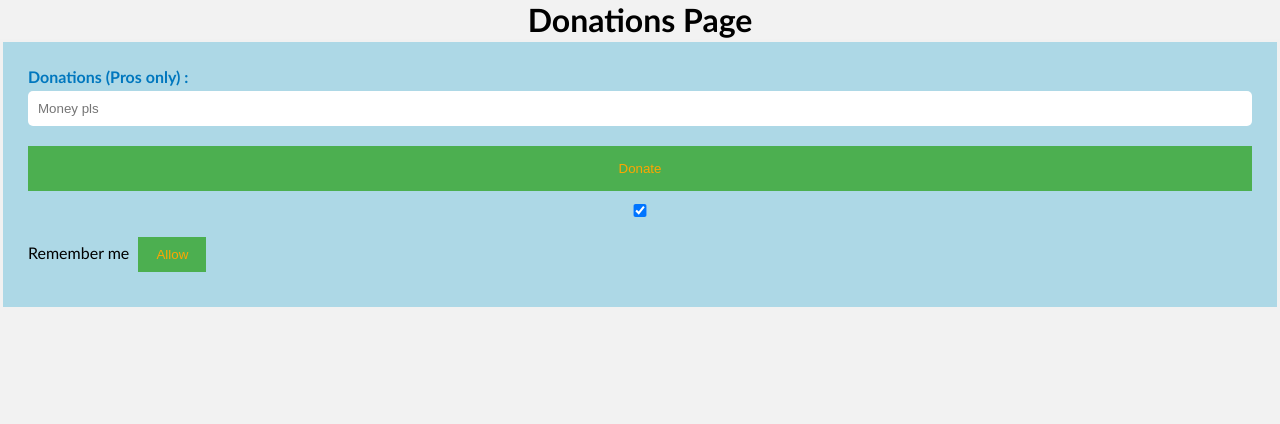
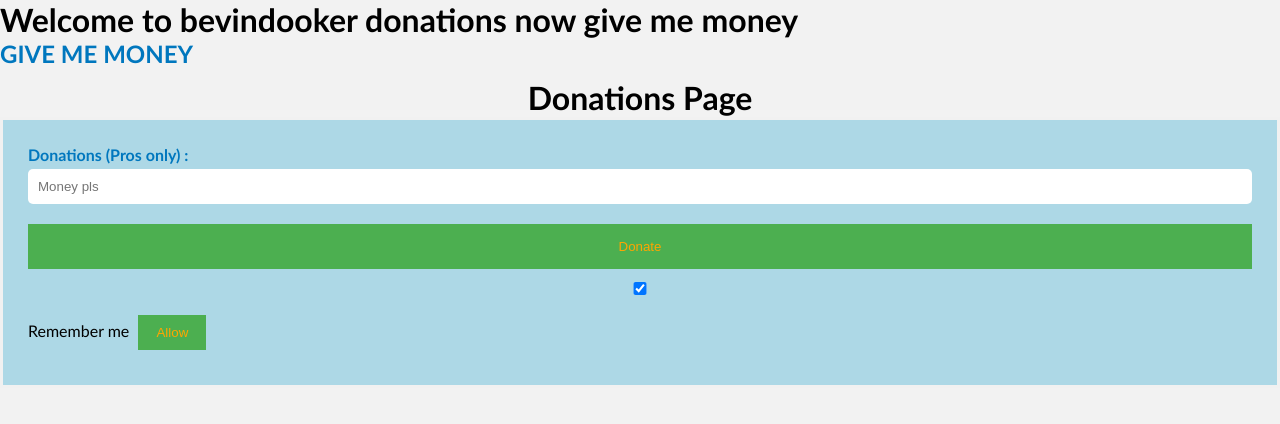
Before and after one commit to IdentifiesAsPen/Bevindooker_Donations, a plain HTML site: page index.html in a window 1280 px wide. Drawn offline with Linux system fonts and the light colour scheme.

Commit message:
Update index.html

```diff
--- a/index.html
+++ b/index.html
@@ -5,6 +5,8 @@
 	<meta charset="UTF-8">
 	<link rel="shortcut icon" type="image/jpg" href="https://upload.wikimedia.org/wikipedia/commons/5/59/Money.png">
 	<title>Dooker Donations</title>
+	<h1>Welcome to bevindooker donations now give me money</h1>
+	<h2> GIVE ME MONEY</h2>
 </head>
 		<style>
 Body {
```
